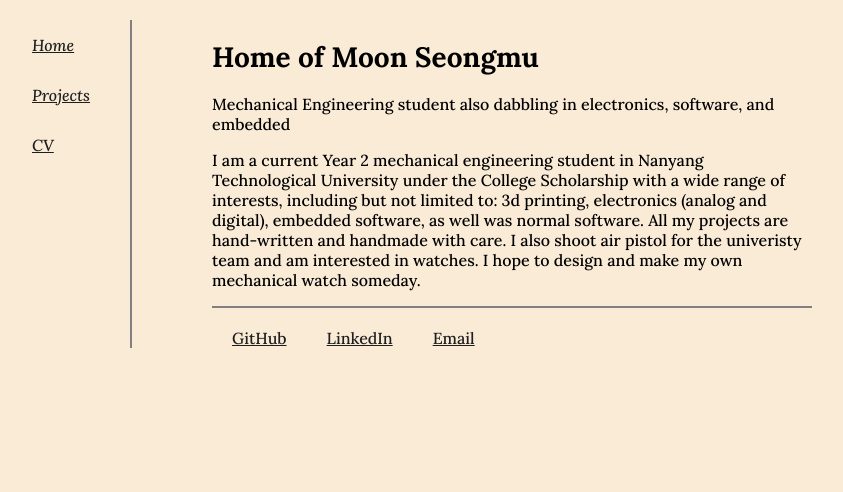
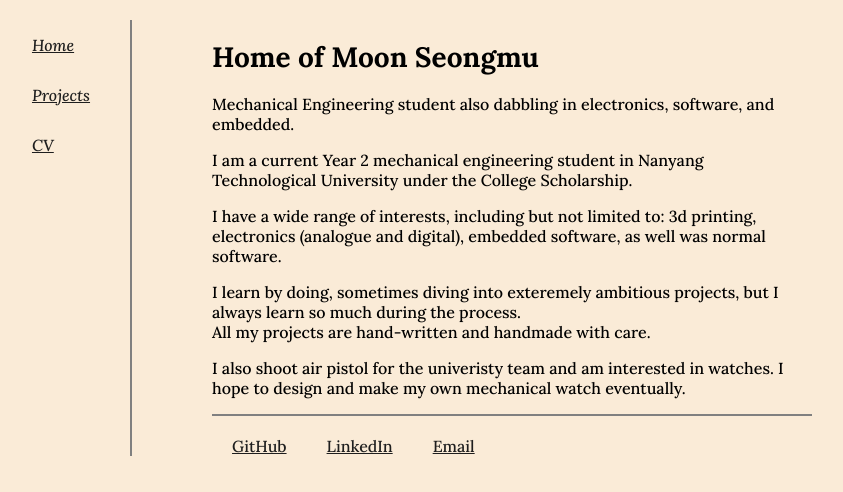
Before and after one commit to moonseongmu/website, a plain HTML site: page index.html in a window 1280 px wide. Shown: the whole page, without its empty margins (228-1071 px from the left). Drawn offline with Linux system fonts and the light colour scheme.

Commit message:
changed paragraph spacing and reduced list indent size

```diff
--- a/index.html
+++ b/index.html
@@ -22,14 +22,21 @@
     <main-footer>
         <main>
             <h1>Home of Moon Seongmu</h1>
-      <p>Mechanical Engineering student also dabbling in electronics, software, and embedded</p>
+            <p>Mechanical Engineering student also dabbling in electronics, software, and embedded.</p>
 
             <p>
-          I am a current Year 2 mechanical engineering student in Nanyang Technological University under the College Scholarship with a wide range of interests,
-          including but not limited to: 3d printing, electronics (analog and digital), embedded software, as well was normal software.
+                I am a current Year 2 mechanical engineering student in Nanyang Technological University under the College Scholarship.
+            </p>
+            <p>
+                I have a wide range of interests, including but not limited to: 3d printing, electronics (analogue and digital), embedded software, as well was normal software.<br>
+
+              <p>
+                    I learn by doing, sometimes diving into exteremely ambitious projects, but I always learn so much during the process. <br>
                   All my projects are hand-written and handmade with care.
+             </p>
+             <p>
                  I also shoot air pistol for the univeristy team and am interested in watches.
-          I hope to design and make my own mechanical watch someday.
+                 I hope to design and make my own mechanical watch eventually.
              </p>
 
         <footer>
--- a/styles.css
+++ b/styles.css
@@ -104,6 +104,10 @@ h2 {
     font-style: normal;
 }
 
+dd {
+    margin: 0;
+}
+
 
 
 
```
Also changed, not shown: projects.html (indentation only). Lines whose indentation alone changed are shown as unchanged.
